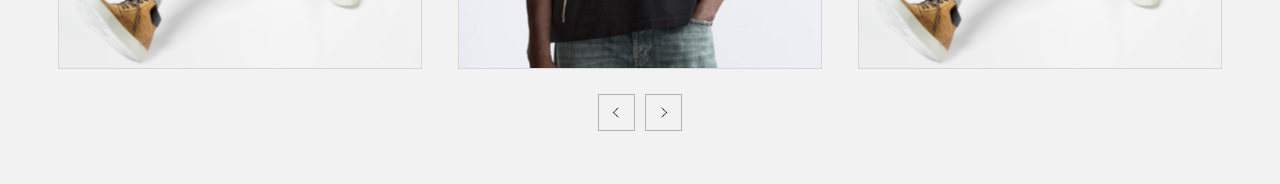
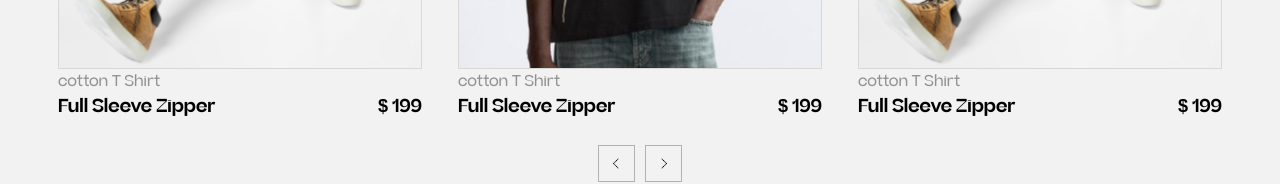
Before and after one commit to julio2116/loja, a React (Vite) app in the folder front/: page / in a window 1280 px wide. Shown: the part 1996-2180 px from the top of the page. Built offline with nearby package versions, Linux system fonts and the light colour scheme.

Commit message:
Consertando detalhes dos cards

```diff
--- a/front/src/components/Card.jsx
+++ b/front/src/components/Card.jsx
@@ -1,15 +1,20 @@
+import { useMediaQuery } from "usehooks-ts";
+
 const Card = ({ img, details, inline }) => {
+  const desktop = useMediaQuery("(min-width: 1024px)");
   return (
     <>
       <div
         className={`tracking-normal min-w-[45%] ${
-                    inline ? "lg:min-w-[46%] lg:mx-[2%]" : "lg:min-w-[30.33%] lg:mx-[1.5%]"
+          inline
+            ? "lg:min-w-[46%] lg:mx-[2%]"
+            : "lg:min-w-[30.33%] lg:mx-[1.5%]"
         }`}
       >
         <div>
           <img className="w-[100%]" src={img} alt="" />
         </div>
-                {details && (
+        {(details || !desktop) && (
           <>
             <span className="text-[10px] lg:text-[15px] text-[#00000066]">
               cotton T Shirt
--- a/front/src/components/Gallery.jsx
+++ b/front/src/components/Gallery.jsx
@@ -7,13 +7,12 @@ import { useMediaQuery } from "usehooks-ts";
 const Gallery = ({ details, inline, click, onLimit, id }) => {
   const gallery = document.querySelector(`#gallery-${id}`);
   const gallerySize = gallery?.offsetWidth;
-  console.log(gallerySize)
   const desloc = click * gallerySize;
   const array = [f1, f2, f1, f2, f1, f2, f1, f2]
 
   useEffect(()=>{
     onLimit({ max: array.length / Number.parseInt((inline ? 2 : 3)), min: 1 });
-  },[onLimit, array.length])
+  },[onLimit, array.length, inline])
 
   const desktop = useMediaQuery("(min-width: 1024px)");
   const desktopClasses = "flex transition-transform duration-500 ease-in-out transform";
--- a/front/src/paginas/HomePage.jsx
+++ b/front/src/paginas/HomePage.jsx
@@ -47,6 +47,7 @@ const HomePage = () => {
           letterCase: "uppercase",
         }}
         splitTitle={"allwords"}
+        cardDetails={true}
         align={true}
         id={3}
       >
```
Lines whose indentation alone changed are shown as unchanged.
